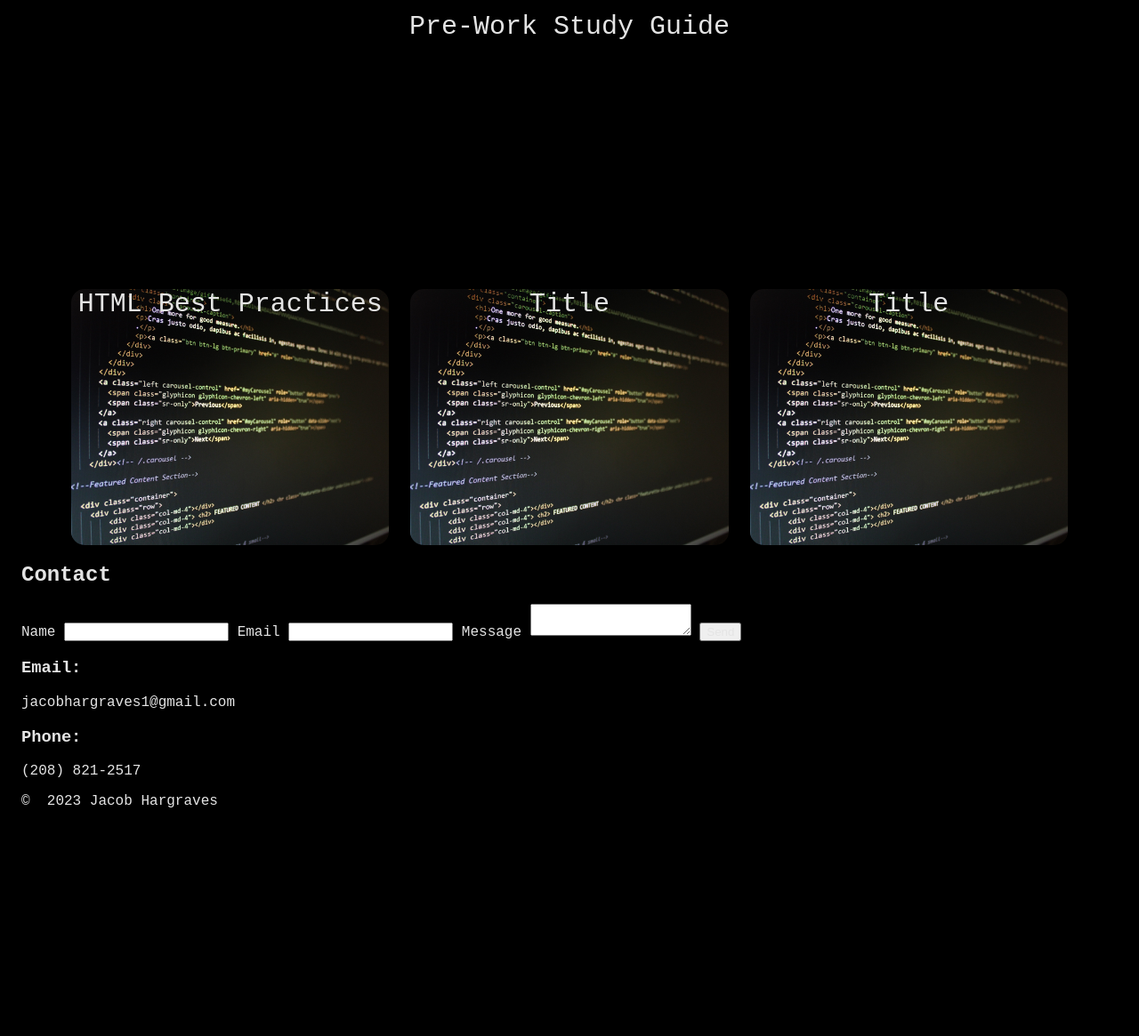
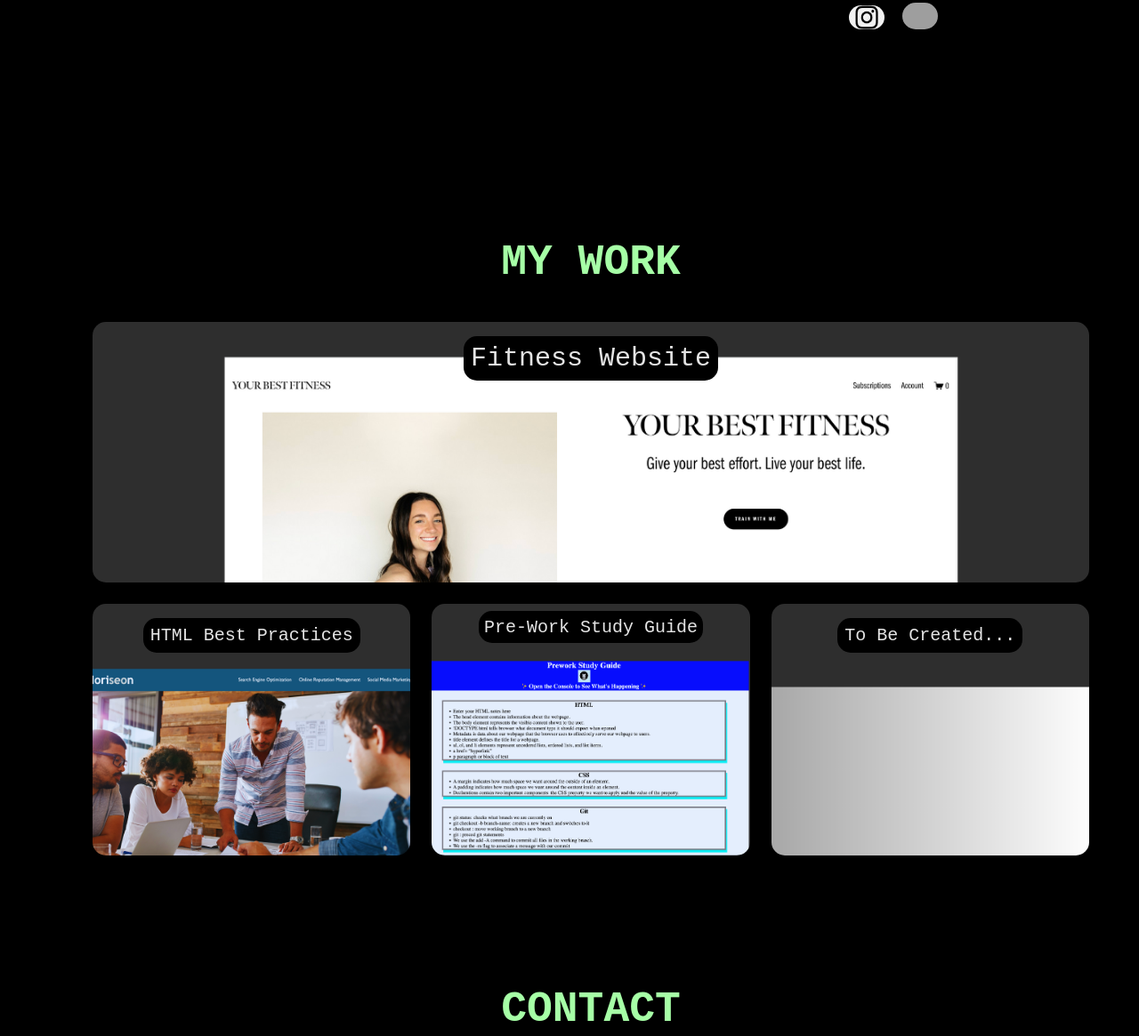
Before and after one commit to jacobhargraves/bootcamp-portfolio, a plain HTML site: page index.html in a window 1280 px wide. Shown: the part 730-1895 px from the top of the page at 89% size. Before the commit the page ends 1680 px from the top, so only its background shows below. Drawn offline with Linux system fonts and the light colour scheme; grey boxes are pictures that could not be loaded.

Commit message:
finished overall styling for page

```diff
--- a/assets/css/style.css
+++ b/assets/css/style.css
@@ -59,10 +59,6 @@ nav {
     margin: 10px;
 }
 
-nav > ul > li:hover {
-    text-shadow: 0px 0px 10px  var(--blue);
-}
-
 /* about */
 .about_left {
     display: flex;
@@ -82,6 +78,7 @@ nav > ul > li:hover {
     display: flex;
     flex-direction: row;
     width: 100vw;
+    height: 100vh;
 }
 
 .about_right {
@@ -108,11 +105,17 @@ nav > ul > li:hover {
 }
 
 /* work */
+.work_container {
+    width: 100vw;
+    height: 100vh;
+}
 
 .work_title {
     text-align: center;
 }
 
+/* place projects in a grid with project 1 being largest
+   and added hover features*/
 .work_projects {
     display: grid;
     gap: 1.5rem;
@@ -125,49 +128,162 @@ nav > ul > li:hover {
 .project_1 {
     grid-column: span 3;
     display: flex;
-    color: black;
-    background: url('/assets/images/code_pic_1.jpeg') no-repeat top center;
-    background-position: top;
+    background: url('/assets/images/project_3_img.png') no-repeat top center;
+    background-position: center;
     background-size: cover;
     border-radius: 15px;
     justify-content: center;
     font-size: 30px;
+    transition: all 0.7s ease-in-out;
+}
+
+.project_1:hover {
+    transform: scale(1.1);
+}
+
+#item_1 {
+    color: var(--dark_text_white);
+    background-color: var(--dark);
+    height: fit-content;
+    margin: 1rem;
+    border-radius: 15px;
+    padding: .5rem;
+    font-weight: 300;
 }
 
 .project_2 {
     grid-column: span 1;
     display: flex;
-    color: black;
-    background: url('/assets/images/code_pic_2.jpg') no-repeat top center;
+    background: url('/assets/images/project_2_img.png') no-repeat top center;
     background-position: top;
     background-size: cover;
     border-radius: 15px;
     justify-content: center;
-    font-size: 30px;
+    font-size: 20px;
+    transition: all 0.7s ease-in-out;
+}
+
+.project_2:hover {
+    transform: scale(1.1);
+}
+
+#item_2 {
+    color: var(--dark_text_white);
+    background-color: var(--dark);
+    height: fit-content;
+    margin: 1rem;
+    border-radius: 15px;
+    padding: .5rem;
+    font-weight: 300;
 }
 
 .project_3 {
     grid-column: span 1;
     display: flex;
     color: black;
-    background: url('/assets/images/code_pic_2.jpg') no-repeat top center;
-    background-position: top;
+    background: url('/assets/images/project_1_img.png') no-repeat top center;
+    background-position: center;
     background-size: cover;
     border-radius: 15px;
     justify-content: center;
-    font-size: 30px;
+    font-size: 20px;
+    transition: all 0.7s ease-in-out;
+}
+
+.project_3:hover {
+    transform: scale(1.1);
+}
+
+#item_3 {
+    color: var(--dark_text_white);
+    background-color: var(--dark);
+    height: fit-content;
+    margin: 0.5rem;
+    border-radius: 15px;
+    padding: .4rem;
+    font-weight: 300;
 }
 
 .project_4 {
     grid-column: span 1;
     display: flex;
     color: black;
-    background: url('/assets/images/code_pic_2.jpg') no-repeat top center;
+    background: url('/assets/images/project_4_img.png') no-repeat top center;
     background-position: top;
     background-size: cover;
     border-radius: 15px;
     justify-content: center;
-    font-size: 30px;
+    font-size: 20px;
+    transition: all 0.7s ease-in-out;
+}
+
+.project_4:hover {
+    transform: scale(1.1);
+}
+
+#item_4 {
+    color: var(--dark_text_white);
+    background-color: var(--dark);
+    height: fit-content;
+    margin: 1rem;
+    border-radius: 15px;
+    padding: .5rem;
+    font-weight: 300;
+}
+
+/* contact page */
+.contact_me_container {
+    display: flex;
+    flex-wrap: wrap;
+    flex-direction: column;
+    align-items: center;
+    width: 100vw;
+    height: 90vh;
+}
+
+.contact_form {
+    display: flex;
+    flex-wrap: wrap;
+    flex-direction: row;
+}
+
+.form_container {
+    display: flex;
+    flex-wrap: wrap;
+    flex-direction: column;
+    height: auto;
+    justify-content: center;
+    padding: 2rem;
+}
+
+#name {
+    display: flex;
+    width: fit-content;
+    color: var(--dark);
+}
+
+#email {
+    display: flex;
+    width: fit-content;
+    color: var(--dark);
+}
+
+#message {
+    display: flex;
+    width: 50vw;
+    height: 20vh;
+    color: var(--dark);
+}
+
+.form_container button {
+    display: block;
+    width: fit-content;
+    color: var(--dark);
+}
+
+/* footer */
+footer p {
+    text-align: center;
 }
 
 /* media queries */
--- a/index.html
+++ b/index.html
@@ -63,24 +63,24 @@
             <div class="work_links_container">
                 <div class="work_projects">
                     <div class="project_1">
-                        <a href="https://jacobhargraves.github.io/prework-study-guide/">Pre-Work Study Guide</a>
+                        <a id="item_1" href="https://www.your-best-fitness.com/">Fitness Website</a>
                     </div>
                     <div class="project_2">
-                        <a href="https://jacobhargraves.github.io/module-1-challenge/">HTML Best Practices</a>
+                        <a id="item_2" href="https://jacobhargraves.github.io/module-1-challenge/">HTML Best Practices</a>
                     </div>
                     <div class="project_3">
-                        <a href="https://jacobhargraves.github.io/prework-study-guide/">Title</a>
+                        <a id="item_3" href="https://jacobhargraves.github.io/prework-study-guide/">Pre-Work Study Guide</a>
                     </div>
                     <div class="project_4">
-                        <a href="https://jacobhargraves.github.io/prework-study-guide/">Title</a>
+                        <a id="item_4" href="https://jacobhargraves.github.io/prework-study-guide/">To Be Created...</a>
                     </div>
                 </div>
             </div>
         </section>
         <section id="contact_me" class="contact_me_container">
+            <h1>Contact</h1>
             <div class="contact_form">
-                <h2>Contact</h2>
-                <form>
+                <form class="form_container">
                     <label for="name">Name</label>
                     <input type="text" id="name" name="name">
                     <label for="email">Email</label>
@@ -89,8 +89,6 @@
                     <textarea id="message" name="message"></textarea>
                     <button type="submit">Send</button>
                 </form>
-            </div>
-            <div class="contact_info_container">
                 <div class="contact_info_content">
                     <h3>Email:</h3>
                     <p>jacobhargraves1@gmail.com</p>
@@ -107,6 +105,5 @@
             Jacob Hargraves
         </p>
     </footer>
-	<script src="index.js"></script>
   </body>
 </html>
```
Also changed, not shown: assets/images/project_1_img.png (added), assets/images/project_2_img.png (added), assets/images/project_3_img.png (added), assets/images/project_4_img.png (added), assets/images/ybf_scrnsht.png (added), 3 other files. Lines whose indentation alone changed are shown as unchanged.
